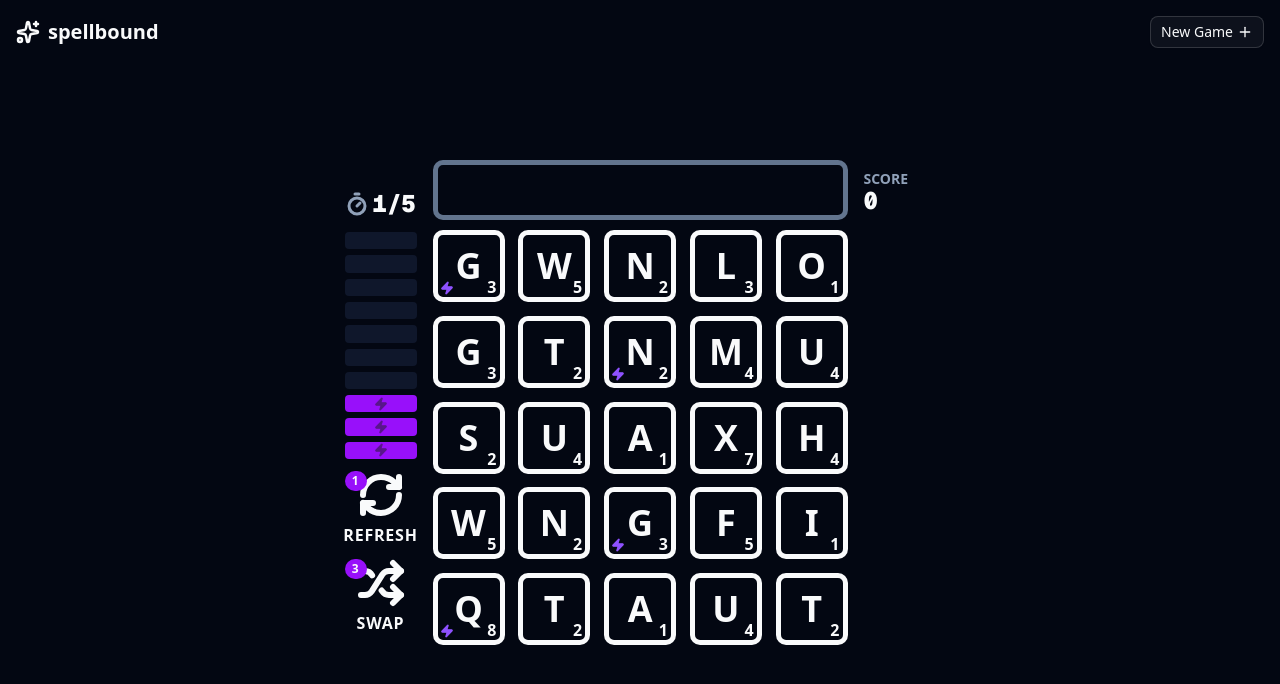
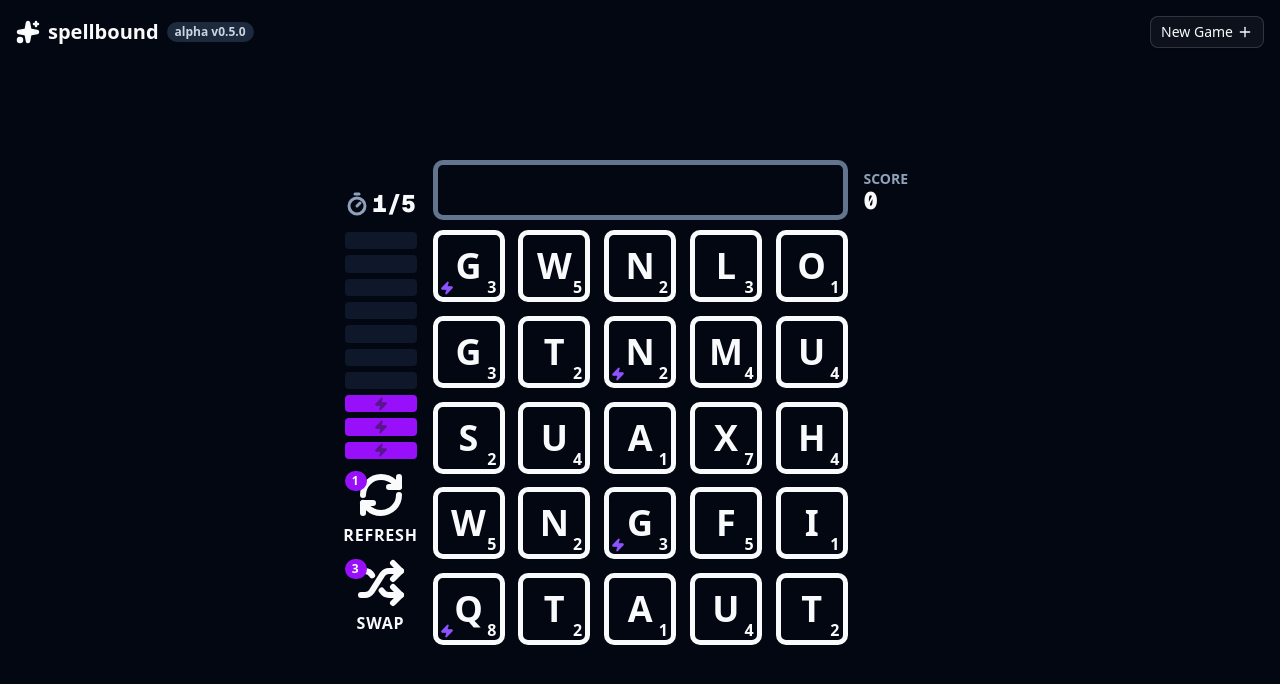
Before and after one commit to fborja44/spellbound, a Next.js app: page / in a window 1280 px wide. Shown: the top 684 px of the page. Built offline with nearby package versions, Linux system fonts and the light colour scheme.

Commit message:
minor: bump version

```diff
--- a/components/layout/header.tsx
+++ b/components/layout/header.tsx
@@ -1,14 +1,18 @@
 import { Sparkles } from 'lucide-react';
 import NewGameButton from '../buttons/new-game-button';
 import Link from 'next/link';
+import { Badge } from '../ui/badge';
 
 const Header = () => {
 	return (
 		<header className='container-row justify-between h-16 px-4 w-full'>
 			<Link href='/'>
 				<h1 className='container-row gap-2 font-bold text-xl hover:text-yellow-200 transtion-colors duration-200'>
-					<Sparkles strokeWidth={2.5} />
+					<Sparkles strokeWidth={2.5} fill='white' />
 					<span>spellbound</span>
+					<small className='bg-slate-800 text-slate-300 px-2 py-0.5 rounded-full text-xs font-bold'>
+						alpha v0.5.0
+					</small>
 				</h1>
 			</Link>
 			<div className='container-row gap-2'>
--- a/package.json
+++ b/package.json
@@ -1,6 +1,6 @@
 {
 	"name": "spellbound",
-	"version": "0.1.0",
+	"version": "0.5.0",
 	"private": true,
 	"scripts": {
 		"dev": "next dev --turbopack",
```
